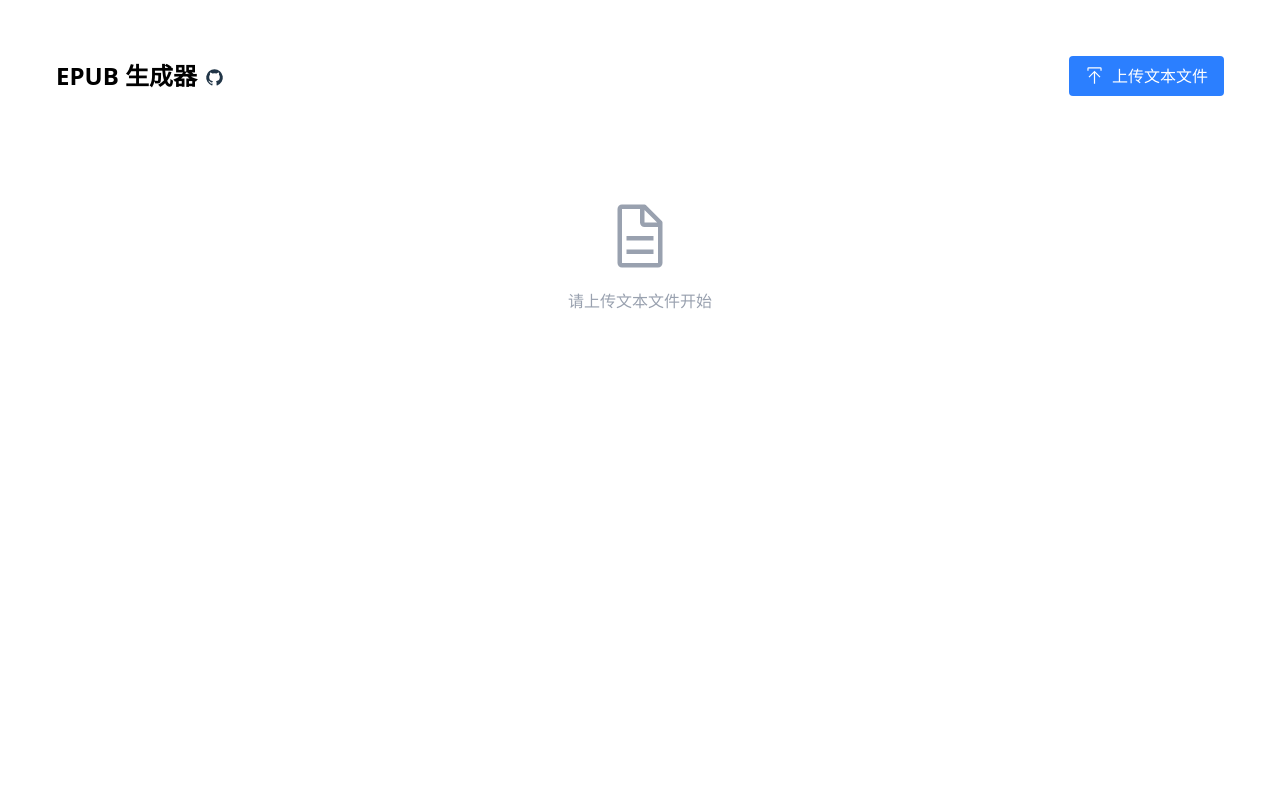
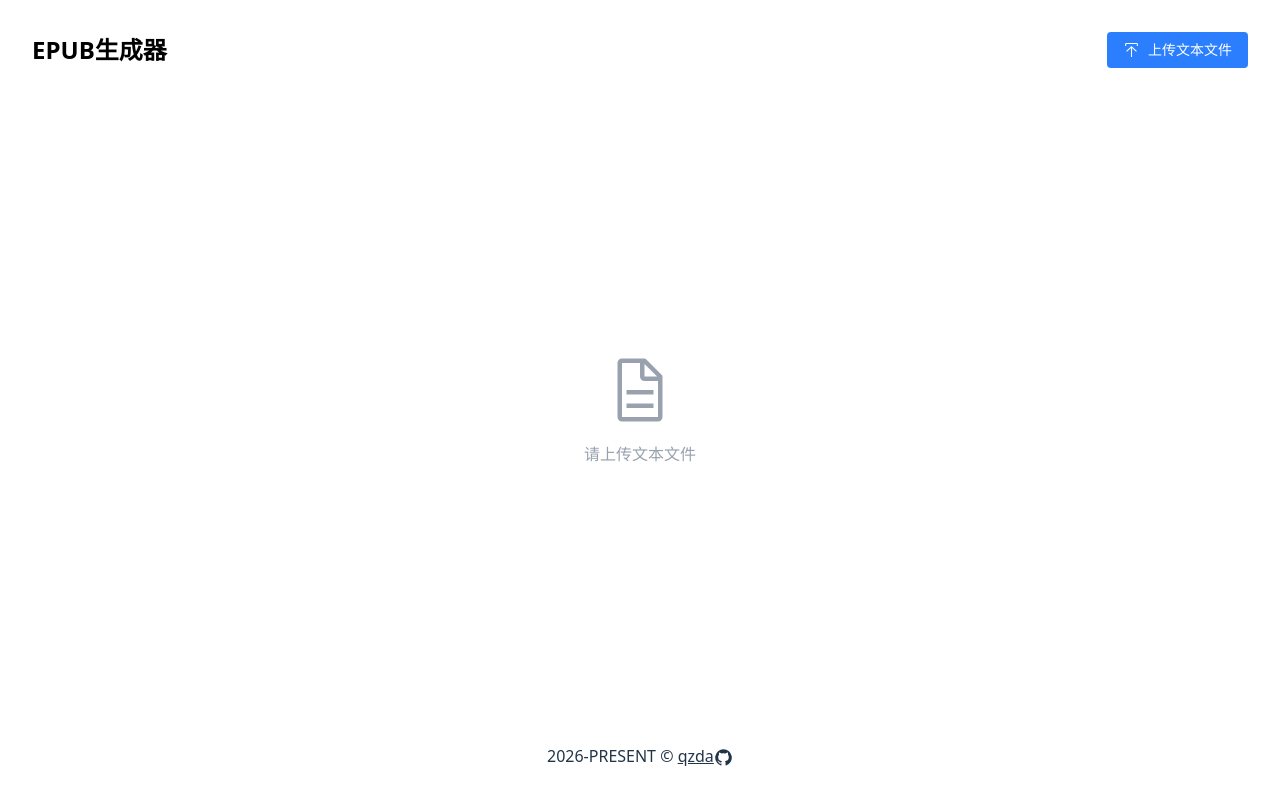
Before and after one commit to qzda/epub-generate, a Vue app: page / in a window 1280 px wide. Built offline with nearby package versions, Linux system fonts and the light colour scheme.

Commit message:
feat: 样式优化

```diff
--- a/index.html
+++ b/index.html
@@ -73,11 +73,11 @@
     #app {
       max-width: 1280px;
       min-width: 300px;
+      width: 100dvw;
       margin: 0 auto;
       padding: 2rem;
 
-      height: 100vh;
-      overflow: hidden;
+      height: 100dvh;
 
       display: flex;
       flex-direction: column;
--- a/src/App.vue
+++ b/src/App.vue
@@ -381,20 +381,9 @@ ${content}
 </script>
 
 <template>
-  <div class="p-6">
   <div class="flex justify-between items-center mb-6">
-      <div class="flex gap-2 items-center">
-        <h1 class="text-2xl font-bold text-black dark:text-white">
-          EPUB 生成器
-        </h1>
-        <a
-          href="https://github.com/qzda/epub-generate"
-          target="_blank"
-        >
-          <i class="i-carbon:logo-github" />
-        </a>
-      </div>
-      <div>
+    <h1 class="text-2xl font-bold text-black dark:text-white">EPUB生成器</h1>
+    <div class="text-sm">
       <label
         class="px-4 py-2 bg-blue-500 text-white rounded cursor-pointer hover:bg-blue-600 transition inline-flex items-center gap-2"
         for="uploadTextFile"
@@ -567,10 +556,20 @@ ${content}
   <!-- 空状态 -->
   <div
     v-else
-      class="text-center py-20 text-gray-400"
+    class="text-center py-20 text-gray-400 flex-1 flex flex-col items-center justify-center"
   >
     <i class="i-carbon:document text-6xl mb-4" />
-      <p>请上传文本文件开始</p>
+    <p>请上传文本文件</p>
   </div>
-  </div>
+
+  <footer class="text-center mt-4">
+    2026-PRESENT &copy;
+    <a
+      href="https://github.com/qzda/epub-generate"
+      target="_blank"
+      class="underline"
+    >
+      qzda<i class="i-carbon:logo-github" />
+    </a>
+  </footer>
 </template>
```
Lines whose indentation alone changed are shown as unchanged.
